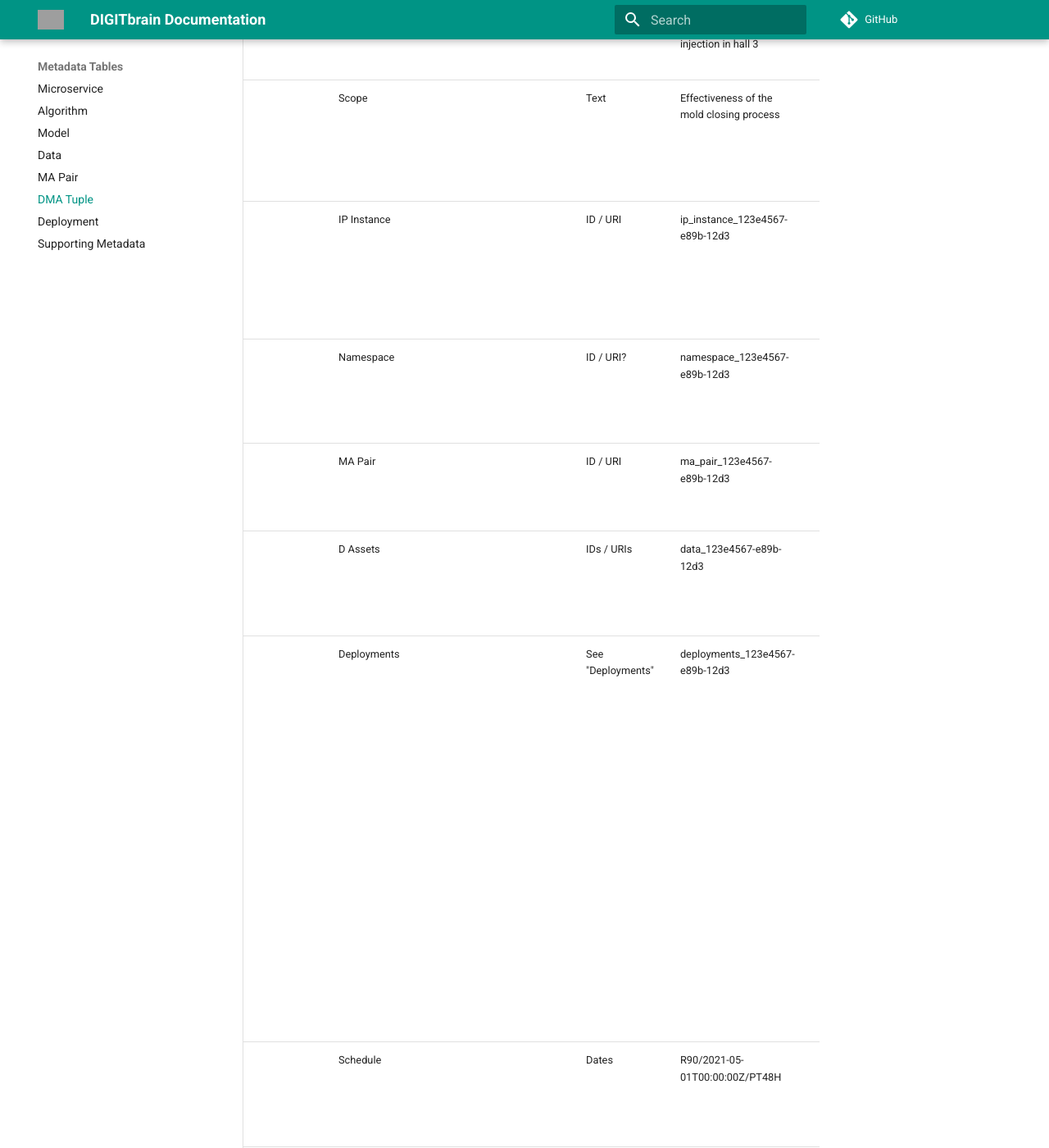
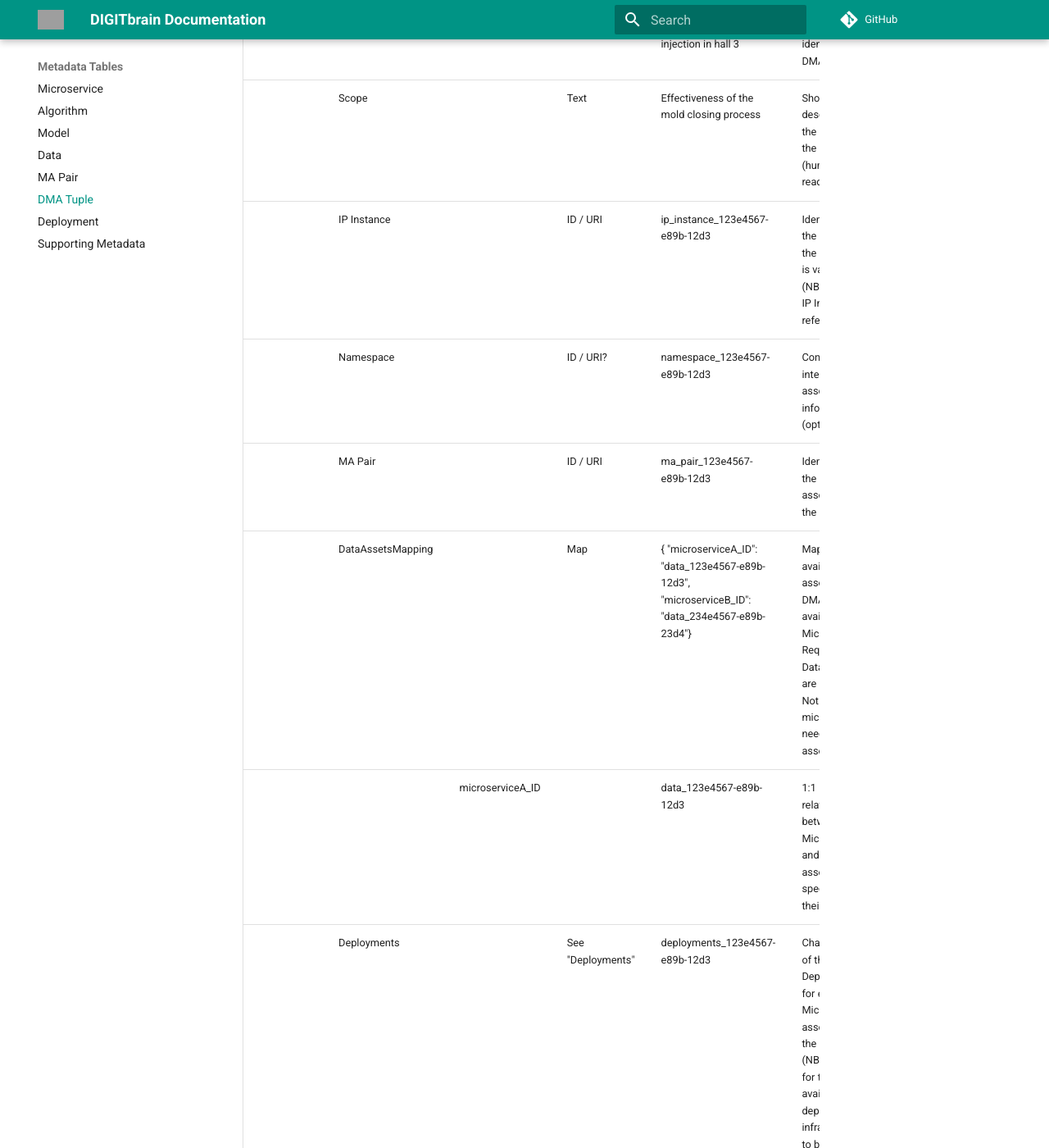
Before and after one commit to DIGITbrain/digitbrain.github.io, an MkDocs documentation site: the page built from docs/tables/dma_tuple.md, in a window 1280 px wide and 1400 px high, scrolled down 945 px. Shown: the whole window at 82% size. Built offline with MkDocs 1.6.1 and Material for MkDocs 9.7.7, drawn with Linux system fonts in a browser that asks for light colours; comment, search, counter and statistics services are not loaded; some of the changed text lies outside the part shown; grey boxes are pictures that could not be loaded.

Commit message:
feat(dma): replace D Assets with DataAssetsMapping [AUTO]

````diff
--- a/docs/attributes/dma_tuple.md
+++ b/docs/attributes/dma_tuple.md
@@ -99,12 +98,19 @@ has these sections:
         MA Pair: ma_pair_123e4567-e89b-12d3
         ```
 
-`D Assets`
-:   **Optional**-*IDs / URIs*- Identifiers of the Data Assets associated to the DMA Tuple
+`DataAssetsMapping`
+:   **Optional**-*Map*- Mapping the available Data assets in this DMA Tuple to available Microservices. Required if Data assets are required. Not all microservices need a Data asset.
     === "Example"
         ``` yaml
-        D Assets: data_123e4567-e89b-12d3
+        DataAssetsMapping: { "microserviceA_ID": "data_123e4567-e89b-12d3", "microserviceB_ID": "data_234e4567-e89b-23d4"}
         ```
+
+    `microserviceA_ID`
+:   **Optional**-*nan*- 1:1 relationship between a Microservice and a Data asset, specified by their IDs
+        === "Example"
+            ``` yaml
+            microserviceA_ID: data_123e4567-e89b-12d3
+            ```
 
 `Deployments`
 :   **Optional**-*See "Deployments"*- Characteristics of the Deployment for every Microservice associated to the DMA Tuple (NB: Entities for the available deployment infrastructures to be provided by DB Solution and selected for DMA Tuple. No deployment entity metadata structure currently exists)
--- a/docs/tables/dma_tuple.md
+++ b/docs/tables/dma_tuple.md
@@ -5,26 +5,22 @@
     display: none;
   }
 </style>
-| Concept             | Key                 | Subkey             | Type              | Example Value                             | Comment                                                                                                                                                                                                                                                             | Condition |
-| ------------------- | ------------------- | ------------------ | ----------------- | ----------------------------------------- | ------------------------------------------------------------------------------------------------------------------------------------------------------------------------------------------------------------------------------------------------------------------- | --------- |
-| Definition          |                     |                    |                   |                                           |                                                                                                                                                                                                                                                                     |           |
-|                     | ID                  |                    | ID / URI          | 123e4567-e89b-12d3-a456-426614174000      | Unique identifier for the DMA Tuple                                                                                                                                                                                                                                 | auto      |
-|                     | Created at          |                    | ISO 8601          | 2021-05-01T00:00:00Z                      | Date of creation                                                                                                                                                                                                                                                    | auto      |
-|                     | Version             |                    | Integer           | 21                                        | Version number of the DMA Tuple                                                                                                                                                                                                                                     |           |
-|                     | Author              |                    | ID / URI          | person_123e4567-e89b-12d3 (auto)          | Identifier of the Author of the MA Pair (NB: Entity for author is referenced)                                                                                                                                                                                       | auto      |
-|                     | Licensor            |                    | ID / URI          | legal_entity_123e4567-e89b-12d3 (auto)    | Identifier of the Legal Entity licensing the the MA Pair (NB: Entity for Licensor is referenced)                                                                                                                                                                    | auto      |
-|                     | Derivation          |                    | IDs / URIs        | dma_tuple_123e4567-e89b-12d3 (auto)       | In case of derivation, references to parent / child (optional)                                                                                                                                                                                                      | auto      |
-|                     | Name                |                    | Text              | Pressure drop for the injection in hall 3 | Short name to identify the DMA Tuple                                                                                                                                                                                                                                |           |
-|                     | Scope               |                    | Text              | Effectiveness of the mold closing process | Short description of the scope of the DMA Tuple (human readable)                                                                                                                                                                                                    |           |
-|                     | IP Instance         |                    | ID / URI          | ip_instance_123e4567-e89b-12d3            | Identifier of the IP Instance the DMA Tuple is valid for (NB: Entity for IP Instance is referenced)                                                                                                                                                                 |           |
-|                     | Namespace           |                    | ID / URI?         | namespace_123e4567-e89b-12d3              | Context to interpret the associated information (optional?)                                                                                                                                                                                                         |           |
-|                     | MA Pair             |                    | ID / URI          | ma_pair_123e4567-e89b-12d3                | Identifier of the MA Pair associated to the DMA Tuple                                                                                                                                                                                                               |           |
-|                     | D Assets            |                    | IDs / URIs        | data_123e4567-e89b-12d3                   | Identifiers of the Data Assets associated to the DMA Tuple                                                                                                                                                                                                          |           |
-|                     | Deployments         |                    | See "Deployments" | deployments_123e4567-e89b-12d3            | Characteristics of the Deployment for every Microservice associated to the DMA Tuple (NB: Entities for the available deployment infrastructures to be provided by DB Solution and selected for DMA Tuple. No deployment entity metadata structure currently exists) |           |
-|                     | Schedule            |                    | Dates             | R90/2021-05-01T00:00:00Z/PT48H            | Days and hours the DMA Tuple will be active (optional)                                                                                                                                                                                                              |           |
-|                     | Payload             |                    | String            | {‘injectionMold’: ‘Circuit Case’}         | User-defined key-value pairs: JSON string with additional information (optional)                                                                                                                                                                                    |           |
-| Data Source Mapping |                     |                    |                   |                                           |                                                                                                                                                                                                                                                                     |           |
-|                     | data_source_mapping |                    | Map of…           |                                           | Mapping the available Data assets in this DMA Tuple to available Microservices. One Microservice may require several Data assets, specified by their UUIDs.                                                                                                         | optional  |
-|                     |                     | microserviceA_data | List of UUIDs     |                                           | UUIDs of required Data asset(s) for MicroserviceA                                                                                                                                                                                                                   |           |
-|                     |                     | microserviceB_data | List of UUIDs     |                                           | UUIDs of required Data asset(s) for  MicroserviceB                                                                                                                                                                                                                  |           |
-|                     |                     | microserviceC_data | List of UUIDs     |                                           | UUIDs of required Data asset(s) for  MicroserviceC                                                                                                                                                                                                                  |           |
+| Concept    | Key               | Subkey           | Type              | Example Value                                                                                   | Comment                                                                                                                                                                                                                                                             | Condition |
+| ---------- | ----------------- | ---------------- | ----------------- | ----------------------------------------------------------------------------------------------- | ------------------------------------------------------------------------------------------------------------------------------------------------------------------------------------------------------------------------------------------------------------------- | --------- |
+| Definition |                   |                  |                   |                                                                                                 |                                                                                                                                                                                                                                                                     |           |
+|            | ID                |                  | ID / URI          | 123e4567-e89b-12d3-a456-426614174000                                                            | Unique identifier for the DMA Tuple                                                                                                                                                                                                                                 | auto      |
+|            | Created at        |                  | ISO 8601          | 2021-05-01T00:00:00Z                                                                            | Date of creation                                                                                                                                                                                                                                                    | auto      |
+|            | Version           |                  | Integer           | 21                                                                                              | Version number of the DMA Tuple                                                                                                                                                                                                                                     |           |
+|            | Author            |                  | ID / URI          | person_123e4567-e89b-12d3 (auto)                                                                | Identifier of the Author of the MA Pair (NB: Entity for author is referenced)                                                                                                                                                                                       | auto      |
+|            | Licensor          |                  | ID / URI          | legal_entity_123e4567-e89b-12d3 (auto)                                                          | Identifier of the Legal Entity licensing the the MA Pair (NB: Entity for Licensor is referenced)                                                                                                                                                                    | auto      |
+|            | Derivation        |                  | IDs / URIs        | dma_tuple_123e4567-e89b-12d3 (auto)                                                             | In case of derivation, references to parent / child (optional)                                                                                                                                                                                                      | auto      |
+|            | Name              |                  | Text              | Pressure drop for the injection in hall 3                                                       | Short name to identify the DMA Tuple                                                                                                                                                                                                                                |           |
+|            | Scope             |                  | Text              | Effectiveness of the mold closing process                                                       | Short description of the scope of the DMA Tuple (human readable)                                                                                                                                                                                                    |           |
+|            | IP Instance       |                  | ID / URI          | ip_instance_123e4567-e89b-12d3                                                                  | Identifier of the IP Instance the DMA Tuple is valid for (NB: Entity for IP Instance is referenced)                                                                                                                                                                 |           |
+|            | Namespace         |                  | ID / URI?         | namespace_123e4567-e89b-12d3                                                                    | Context to interpret the associated information (optional?)                                                                                                                                                                                                         |           |
+|            | MA Pair           |                  | ID / URI          | ma_pair_123e4567-e89b-12d3                                                                      | Identifier of the MA Pair associated to the DMA Tuple                                                                                                                                                                                                               |           |
+|            | DataAssetsMapping |                  | Map               | { "microserviceA_ID": "data_123e4567-e89b-12d3", "microserviceB_ID": "data_234e4567-e89b-23d4"} | Mapping the available Data assets in this DMA Tuple to available Microservices. Required if Data assets are required. Not all microservices need a Data asset.                                                                                                      |           |
+|            |                   | microserviceA_ID |                   | data_123e4567-e89b-12d3                                                                         | 1:1 relationship between a Microservice and a Data asset, specified by their IDs                                                                                                                                                                                    |           |
+|            | Deployments       |                  | See "Deployments" | deployments_123e4567-e89b-12d3                                                                  | Characteristics of the Deployment for every Microservice associated to the DMA Tuple (NB: Entities for the available deployment infrastructures to be provided by DB Solution and selected for DMA Tuple. No deployment entity metadata structure currently exists) |           |
+|            | Schedule          |                  | Dates             | R90/2021-05-01T00:00:00Z/PT48H                                                                  | Days and hours the DMA Tuple will be active (optional)                                                                                                                                                                                                              |           |
+|            | Payload           |                  | String            | {‘injectionMold’: ‘Circuit Case’}                                                               | User-defined key-value pairs: JSON string with additional information (optional)                                                                                                                                                                                    |           |
````
Also changed, not shown: other parts of docs/attributes/dma_tuple.md (+0 -17 lines).
